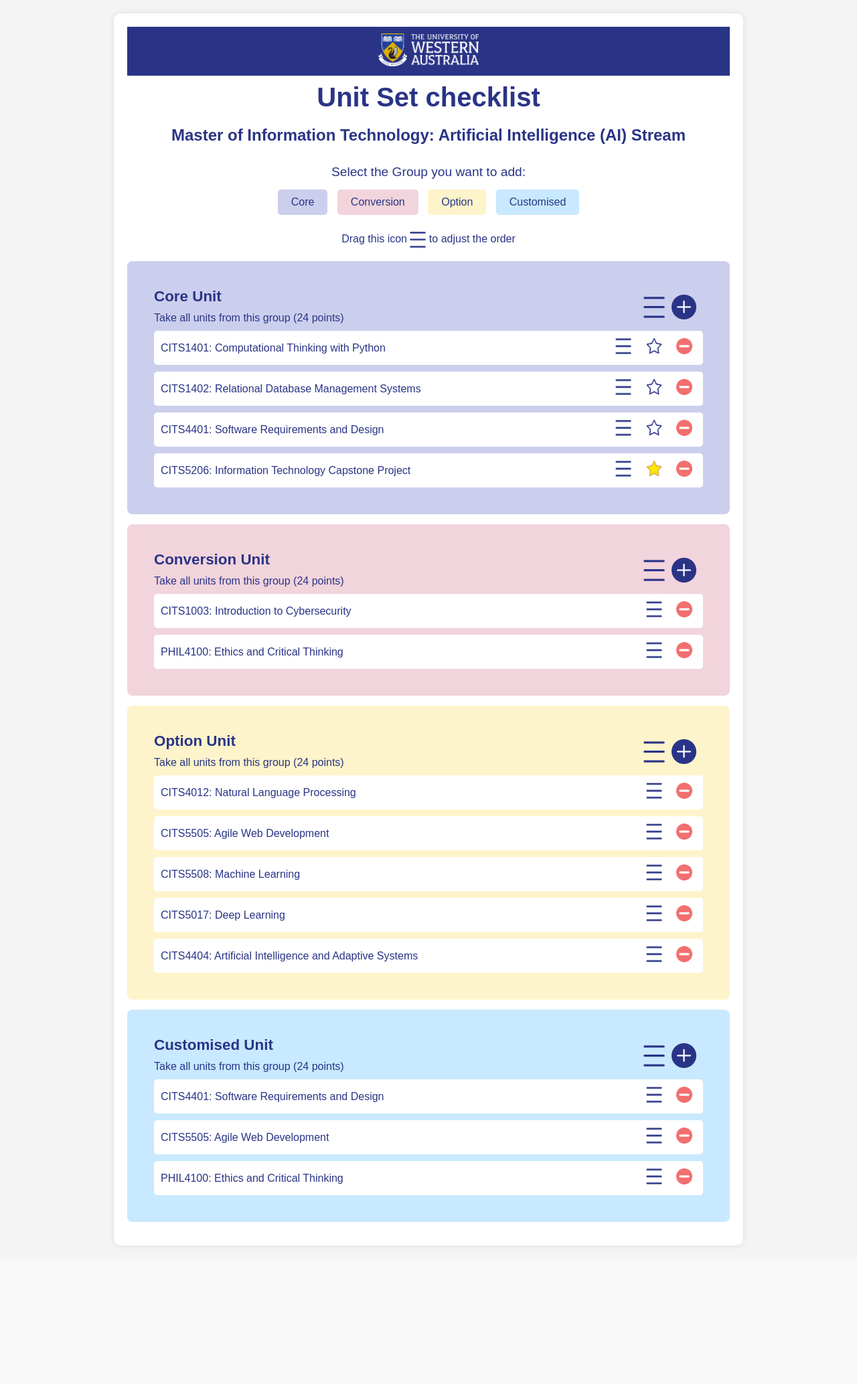
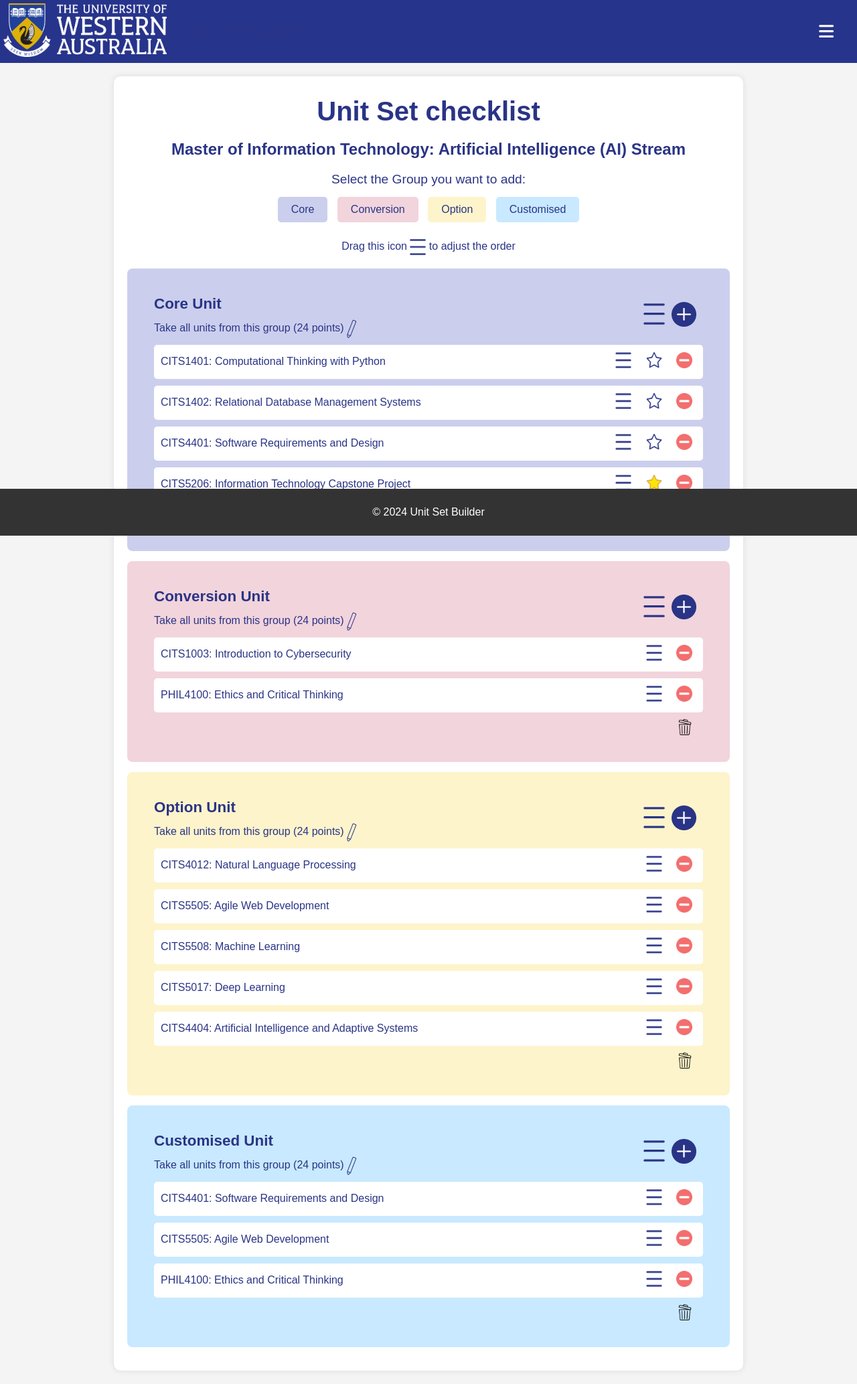
Before and after one commit to TonyyZzz/CITS5206-Team16-UnitSetBuilder, a Flask app: page /unit_set in a window 1280 px wide. Shown: the whole page at 67% size. Before the commit the page ends 1862 px from the top, so only its background shows below. Run offline with Flask 3, Linux system fonts and the light colour scheme.

Commit message:
Update functions in unit set page

```diff
--- a/app/static/css/main.css
+++ b/app/static/css/main.css
@@ -29,7 +29,7 @@ header {
 }
 
 .headerLogo img{
-    height:30px;
+    height:80px;
 }
 
 header h1{
--- a/app/static/css/unit_set.css
+++ b/app/static/css/unit_set.css
@@ -14,27 +14,16 @@ body {
     box-shadow: 0px 0px 10px rgba(0, 0, 0, 0.1);
 }
 
-header {
+
+h1 {
     text-align: center;
-    margin-bottom: 30px;
-}
-
-.banner {
-    background-color: #2A3486;
-    padding: 10px;
-}
-
-.logo {
-    max-width: 150px;
-}
-
-header h1 {
     font-size: 2.5em;
     margin: 10px 0;
     color: #2A3486;
 }
 
-header h2 {
+h2 {
+    text-align: center;
     font-size: 1.5em;
     color: #2A3486;
 }
@@ -110,6 +99,7 @@ header h2 {
     margin: 0;
     font-size: 1.4em;
     color: #2A3486;
+    margin-right: 10px;
 }
 
 .unit-group p {
@@ -229,12 +219,6 @@ header h2 {
     margin: 10px;
 }
 
-.unit-group h3 {
-    margin: 0;
-    font-size: 1.4em;
-    color: #2A3486;
-}
-
 
 /* Modal container */
 .modal {
@@ -306,3 +290,19 @@ header h2 {
 .modal-content h2{
     color:#2A3486;
 }
+
+.edit-icon {
+    cursor: pointer;
+    margin-right: 10px;
+    vertical-align: middle;
+}
+
+.bin-icon {
+    width: 24px;
+    height: 24px;
+    cursor: pointer;
+    display: block;
+    margin-top: 10px;
+    margin-left: auto;
+    margin-right: 15px;
+}
--- a/app/static/js/unit_set.js
+++ b/app/static/js/unit_set.js
@@ -16,7 +16,7 @@ document.addEventListener("DOMContentLoaded", function() {
         });
     });
 
-    // Delete
+    // Delete unit
     const removeButtons = document.querySelectorAll(".remove-btn");
     removeButtons.forEach(button => {
         button.addEventListener("click", function() {
@@ -30,6 +30,27 @@ document.addEventListener("DOMContentLoaded", function() {
     });
 });
 
+    // Delete section functionality
+    const deleteSectionIcons = document.querySelectorAll(".bin-icon");
+    deleteSectionIcons.forEach(icon => {
+        icon.addEventListener("click", function() {
+            const section = icon.closest(".unit-group"); // Get the closest unit-group section
+            if (section) {
+                section.remove(); // Remove the entire section
+            }
+        });
+    });
+
+// Function to remove a section
+function removeSection(sectionId) {
+    const section = document.getElementById(sectionId);
+    if (section) {
+        section.remove();
+        console.log('Section removed:', sectionId);  // Debugging line
+    } else {
+        console.log('Section not found:', sectionId);  // Debugging line
+    }
+}
 
 // Drag Group
 document.addEventListener("DOMContentLoaded", function() {
--- a/app/templates/unit_set.html
+++ b/app/templates/unit_set.html
@@ -1,21 +1,14 @@
-<!DOCTYPE html>
-<html lang="en">
-<head>
+{% extends "base.html" %}
+{% block content %}
     <meta charset="UTF-8">
     <meta name="viewport" content="width=device-width, initial-scale=1.0">
     <title>Unit Set Checklist</title>
     <link rel="stylesheet" href="{{ url_for('static', filename='css/unit_set.css') }}">
     <script src="{{ url_for('static', filename='js/unit_set.js') }}"></script>
-</head>
-<body>
+
     <div class="container">
-        <header>
-            <div class="banner">
-                <img src="{{ url_for('static', filename='image/UWAlogo.png') }}" alt="UWA Logo" class="logo">
-            </div>
             <h1>Unit Set checklist</h1>
             <h2>Master of Information Technology: Artificial Intelligence (AI) Stream</h2>
-        </header>
 
         <div class="group-selector">
             <p>Select the Group you want to add:</p>
@@ -30,7 +23,7 @@
         </div>
 
         <div class="unit-set">
-            <div class="unit-group core-unit">
+            <div class="unit-group core-unit" id="core-unit">
                 <div class="group-header">
                     <h3>Core Unit</h3>
                     <div class="group-icons">
@@ -38,7 +31,9 @@
                         <img src="{{ url_for('static', filename='image/add_unit.png') }}" alt="Add Unit Icon" class="add-unit-icon">
                     </div>
                 </div>
-                <p>Take all units from this group (24 points)</p>
+                <p>Take all units from this group (24 points)
+                    <img src="{{ url_for('static', filename='image/edit.png') }}" alt="Edit Icon" class="edit-icon">
+                </p>
                 <!-- Core Units -->
                 <div class="unit" id="unit-1"  draggable="true">
                     <span class="unit-name">CITS1401: Computational Thinking with Python</span>
@@ -72,9 +67,10 @@
                         <button class="remove-btn" data-unit-id="unit-4"><img src="{{ url_for('static', filename='image/delete_unit.png') }}" alt="Remove Icon"></button>
                     </span>
                 </div>
+                <img src="{{ url_for('static', filename='image/bin.png') }}" alt="Delete Section Icon" class="bin-icon" onclick="removeSection('core-unit')">
             </div>
 
-            <div class="unit-group conversion-unit">
+            <div class="unit-group conversion-unit" id="conversion-unit">
                 <div class="group-header">
                     <h3>Conversion Unit</h3>
                     <div class="group-icons">
@@ -82,7 +78,9 @@
                         <img src="{{ url_for('static', filename='image/add_unit.png') }}" alt="Add Unit Icon" class="add-unit-icon">
                     </div>
                 </div>
-                <p>Take all units from this group (24 points)</p>
+                <p>Take all units from this group (24 points)
+                    <img src="{{ url_for('static', filename='image/edit.png') }}" alt="Edit Icon" class="edit-icon">
+                </p>
                 <!-- Conversion Units -->
                 <div class="unit" id="unit-5"  draggable="true">
                     <span class="unit-name">CITS1003: Introduction to Cybersecurity</span>
@@ -98,9 +96,10 @@
                         <button class="remove-btn" data-unit-id="unit-6"><img src="{{ url_for('static', filename='image/delete_unit.png') }}" alt="Remove Icon"></button>
                     </span>
                 </div>
+                <img src="{{ url_for('static', filename='image/bin.png') }}" alt="Delete Section Icon" class="bin-icon" onclick="removeSection('conversion-unit')">
             </div>
 
-            <div class="unit-group option-unit">
+            <div class="unit-group option-unit" id="option-unit">
                 <div class="group-header">
                     <h3>Option Unit</h3>
                     <div class="group-icons">
@@ -108,7 +107,9 @@
                         <img src="{{ url_for('static', filename='image/add_unit.png') }}" alt="Add Unit Icon" class="add-unit-icon">
                     </div>
                 </div>
-                <p>Take all units from this group (24 points)</p>
+                <p>Take all units from this group (24 points)
+                    <img src="{{ url_for('static', filename='image/edit.png') }}" alt="Edit Icon" class="edit-icon">
+                </p>
                 <!-- Option Units -->
                 <div class="unit" id="unit-7"  draggable="true">
                     <span class="unit-name">CITS4012: Natural Language Processing</span>
@@ -145,9 +146,10 @@
                         <button class="remove-btn" data-unit-id="unit-11"><img src="{{ url_for('static', filename='image/delete_unit.png') }}" alt="Remove Icon"></button>
                     </span>
                 </div>
+                <img src="{{ url_for('static', filename='image/bin.png') }}" alt="Delete Section Icon" class="bin-icon" onclick="removeSection('option-unit')">
             </div>
 
-            <div class="unit-group customised-unit">
+            <div class="unit-group customised-unit" id="customised-unit">
                 <div class="group-header">
                     <h3>Customised Unit</h3>
                     <div class="group-icons">
@@ -155,7 +157,9 @@
                         <img src="{{ url_for('static', filename='image/add_unit.png') }}" alt="Add Unit Icon" class="add-unit-icon">
                     </div>
                 </div>
-                <p>Take all units from this group (24 points)</p>
+                <p>Take all units from this group (24 points)
+                    <img src="{{ url_for('static', filename='image/edit.png') }}" alt="Edit Icon" class="edit-icon">
+                </p>
                 <!-- Customised Units -->
                 <div class="unit" id="unit-12"  draggable="true">
                     <span class="unit-name">CITS4401: Software Requirements and Design</span>
@@ -178,6 +182,7 @@
                         <button class="remove-btn" data-unit-id="unit-14"><img src="{{ url_for('static', filename='image/delete_unit.png') }}" alt="Remove Icon"></button>
                     </span>
                 </div>
+                <img src="{{ url_for('static', filename='image/bin.png') }}" alt="Delete Section Icon" class="bin-icon" onclick="removeSection('customised-unit')">
             </div>
         </div>
     </div>
@@ -189,5 +194,4 @@
             <button class="save-btn">Save</button>
         </div>
     </div>
-</body>
-</html>
+    {% endblock %}
```
Also changed, not shown: app/static/image/bin.png (added), app/static/image/edit.png (added), app/static/images/UWAlogo.png.
